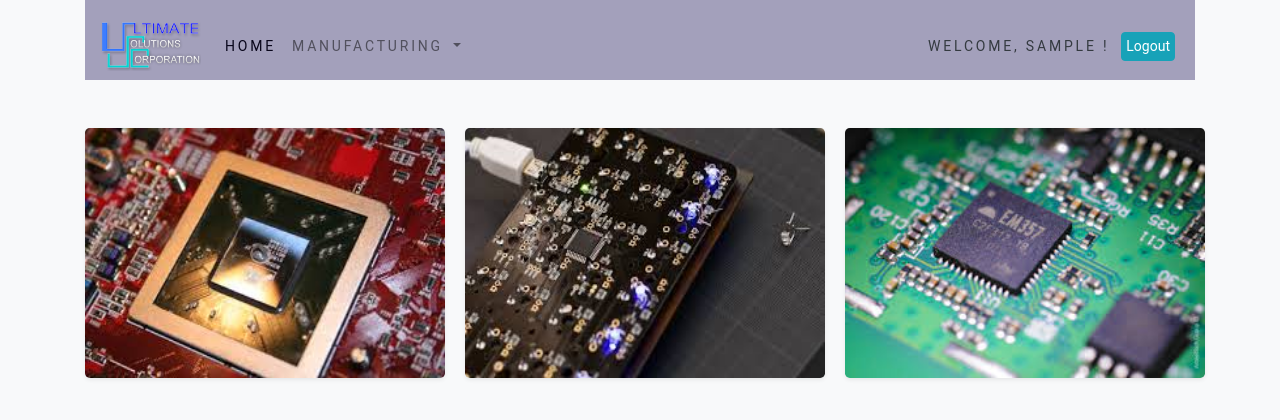
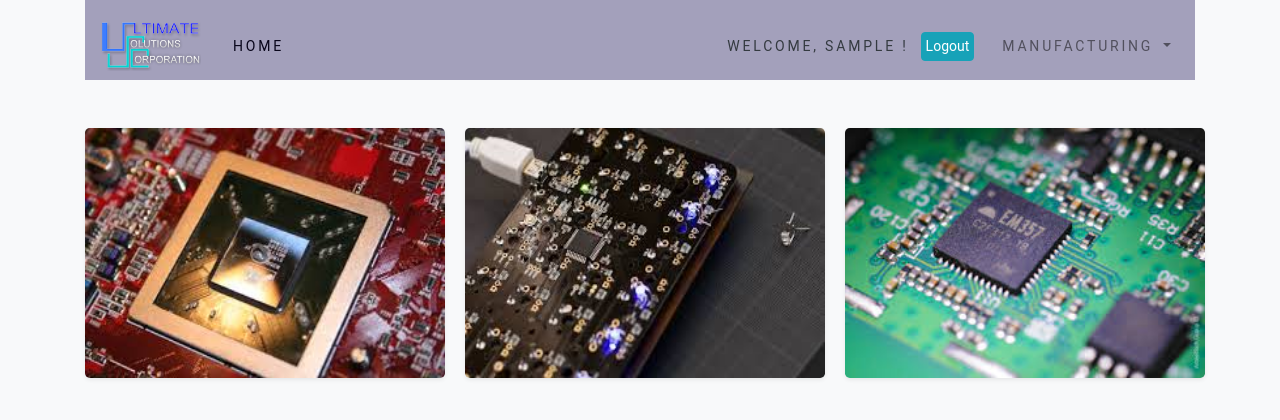
Before and after one commit to SatwinderSran/UscTask2, a Django app: page / in a window 1280 px wide. Shown: the top 420 px of the page. Run offline with Django 3.2, Linux system fonts and the light colour scheme; the visitor is signed in with stand-in values (Sample User, id 1); some libraries are stand-ins or nearby versions.

Commit message:
updated navbar

```diff
--- a/static/css/custom.css
+++ b/static/css/custom.css
@@ -134,7 +134,6 @@ width:100%;
 background: rgb(66, 51, 102);
 }
 
-
 .navbar{height:80px;
    padding-top:20px;
    font-size: 14px;
--- a/templates/navbar.html
+++ b/templates/navbar.html
@@ -1,27 +1,38 @@
 {% load static %}
-
 <div class='container'>
   <nav class="navbar navbar-expand-lg navbar-light " style="background-color: #a3a0bb;">
-    <a class="navbar-brand" href="{% url 'index' %}"><img src="{% static 'images/Ultimate-logo.png' %}" height="50" width="100" alt="XYZ"></a>
+    <a class="navbar-brand" href="{% url 'index' %}"><img src="{% static 'images/Ultimate-logo.png' %}" height="50"
+        width="100" alt="XYZ"></a>
+    <a class="nav-item nav-link mr-auto" style="color: #08051a;" href="{% url 'index' %}">Home</a>
 
-    <button class="navbar-toggler" type="button" data-toggle="collapse" data-target="#navbarNavAltMarkup" aria-controls="navbarNavAltMarkup" aria-expanded="false" aria-label="Toggle navigation">
+    <button class="navbar-toggler" type="button" data-toggle="collapse" data-target="#navbarNavAltMarkup"
+      aria-controls="navbarNavAltMarkup" aria-expanded="false" aria-label="Toggle navigation">
       <span class="navbar-toggler-icon"></span>
     </button>
-
     <div class="collapse navbar-collapse" id="navbarNavAltMarkup">
-          <div class="navbar-nav">
-          <a class="nav-item nav-link" style="color: #08051a;" href="{% url 'index' %}">Home</a>
+      {% if user.is_authenticated %}
+      <div class="form-inline my-2 my-lg-0 ml-auto">
+        <div class="p-2  text-dark">Welcome, {{ user.username | capfirst }} !</div>
+        <a href="{% url 'logout' %}">
+          <button class="btn btn-info my-2 mx-1 my-sm-0" type="submit">Logout</button>
+        </a>
+        {% else %}
+        <a href="{% url 'login' %}">
+          <button class="btn btn-success mr-2 my-2 my-sm-0" type="submit">Login</button>
+        </a>
+        <a href="{% url 'register' %}">
+          <button class="btn btn-primary my-2 my-sm-0" type="submit">Register</button>
+        </a>
+        {% endif %}
       </div>
-
       <div class="navbar-nav">
         {% if request.user.is_authenticated %}
-            <li class="nav-item dropdown">
-              <a class="nav-link ml-auto dropdown-toggle" href="#" id="navbarDropdownMenuLink" role="button" data-toggle="dropdown" aria-haspopup="true" aria-expanded="false">
+        <li class="nav-item dropdown ml-3">
+          <a class="nav-link ml-auto dropdown-toggle" href="#" id="navbarDropdownMenuLink" role="button"
+            data-toggle="dropdown" aria-haspopup="true" aria-expanded="false">
             Manufacturing
           </a>
-
           <div class="dropdown-menu" aria-labelledby="navbarDropdownMenuLink">
-                  <div class="dropdown-divider"></div>
             <a class="dropdown-item" href="{% url 'assemblylist' %}">Assembly List</a>
             <div class="dropdown-divider"></div>
             <a class="dropdown-item" href="{% url 'addassembly' %}">Add Assembly</a>
@@ -36,23 +47,5 @@
         {% endif %}
       </div>
     </div>
-
-      {% if user.is_authenticated %}
-        <div class="form-inline my-2 my-lg-0 ">
-          <div class="p-2  text-dark">Welcome,   {{ user.username | capfirst }} !</div>
-          <a href="{% url 'logout' %}">
-            <button class="btn btn-info my-2 mx-1 my-sm-0" type="submit">Logout</button>
-          </a>
-        </div>
-          {% else %}
-          <a href="{% url 'login' %}">
-            <button class="btn btn-success mr-2 my-2 my-sm-0" type="submit">Login</button>
-           </a>
-          <a href="{% url 'register' %}">
-            <button class="btn btn-primary my-2 my-sm-0" type="submit">Register</button>
-           </a>
-          {% endif %}
-
   </nav>
 </div>
-</div>
--- a/usc/templates/assembly_list.html
+++ b/usc/templates/assembly_list.html
@@ -3,11 +3,9 @@
 {% block title %}
    Assembly List Manage - USC Taskmate
 {% endblock title %}
-
 {% block content %}
     <div class="container">
     </br>
-
     {% if messages %}
         {% for message in messages %}
             <div class="alert alert-info alert-dismissible fade show" role="alert">
@@ -20,7 +18,6 @@
         {% endfor %}
     {% endif %}
     </br>
-
 <div class="text-center"><h3>List of Assemblies</h3></div>
 <div class="table-responsive-lg">
         <table class="table table-bordered my_table">
@@ -56,16 +53,13 @@
                 </tbody>
         </table>
     </div>
-
         <nav aria-label="Page navigation example">
             <ul class="pagination justify-content-end">
                 <li class="page-item"> <a class="page-link" href="?pg=1"><<</a></li>
                 {% if all_assemblies.has_previous %}
                     <li class="page-item"><a class="page-link" href="?pg={{ all_assemblies.previous_page_number }}">{{ all_assemblies.previous_page_number }}</a></li>
                 {% endif %}
-
                 <li class="page-item"><a class="page-link" href="?pg={{ all_assemblies.number }}">{{ all_assemblies.number }}</a></li>
-
                 {% if all_assemblies.has_next %}
                     <li class="page-item"><a class="page-link" href="?pg={{ all_assemblies.next_page_number }}">{{ all_assemblies.next_page_number }}</a></li>
                 {% endif %}
--- a/usc/templates/index.html
+++ b/usc/templates/index.html
@@ -3,8 +3,6 @@
 
 
 {% block content %}
-
-
     <div class="container">
         <div class="row mt-5">
             <div class="col-lg-4">
```
Lines whose indentation alone changed are shown as unchanged.
